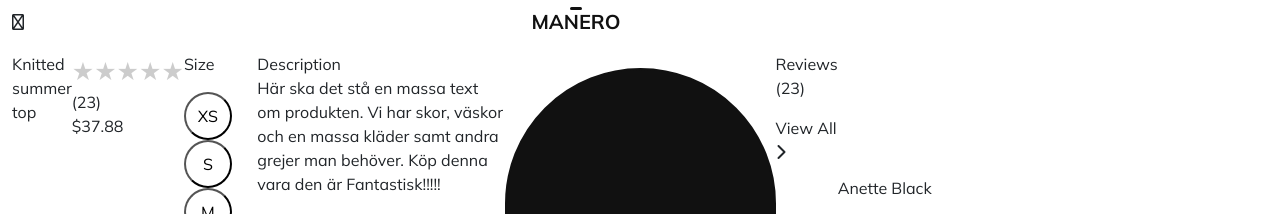
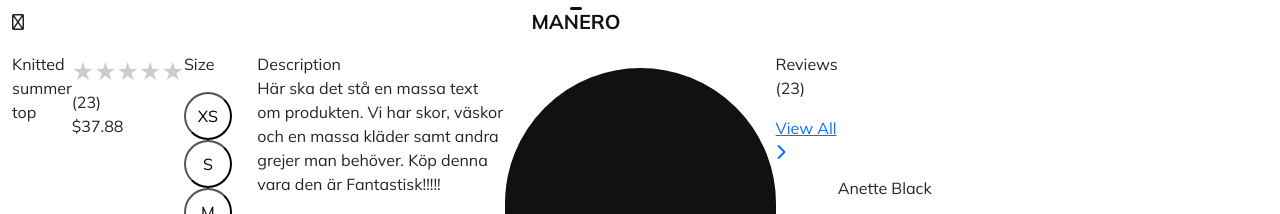
Before and after one commit to OzAlbayrak/Manero_Frontend, a React (Create React App) app in the folder manero/: page /DescriptionView in a window 1280 px wide. Shown: the top 214 px of the page. Built offline with nearby package versions, Linux system fonts and the light colour scheme; some icons are missing.

Commit message:
Added AllReviews And AllReviewsView

```diff
--- a/manero/src/components/sections/Description.js
+++ b/manero/src/components/sections/Description.js
@@ -3,6 +3,7 @@ import SizeColor from "../individuals/SizeColor.js";
 import Button from "../individuals/Button";
 import Rating from "../individuals/Rating";
 import StarRating from "../individuals/RatingStars";
+import { NavLink } from "react-router-dom";
 
 export const Description = () => {
   return (
@@ -27,7 +28,7 @@ export const Description = () => {
         <Button btnType="submit" btnText={"+ ADD TO CART"} />
         <div style={{justifyContent: "end"}}>
                 <p>Reviews (23)</p>
-                <p>View All <i className="fa-solid fa-chevron-right"></i></p>
+                <NavLink to="/AllReviewsView"> <p>View All <i className="fa-solid fa-chevron-right"></i></p></NavLink>
         </div>
 
       <div className="d-flex justify-content-center align-items-center">
```
Also changed, not shown: manero/src/Views/AllReviewsView.js (added, +12 -0 lines).
